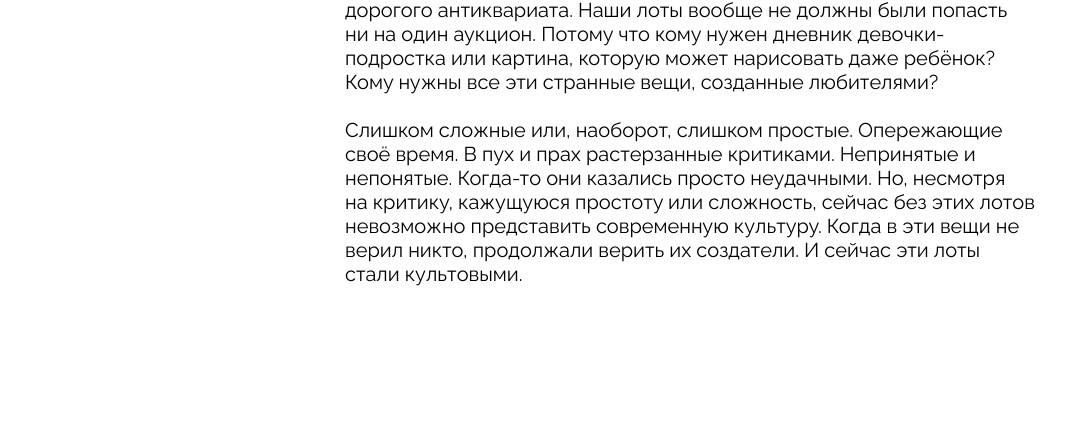
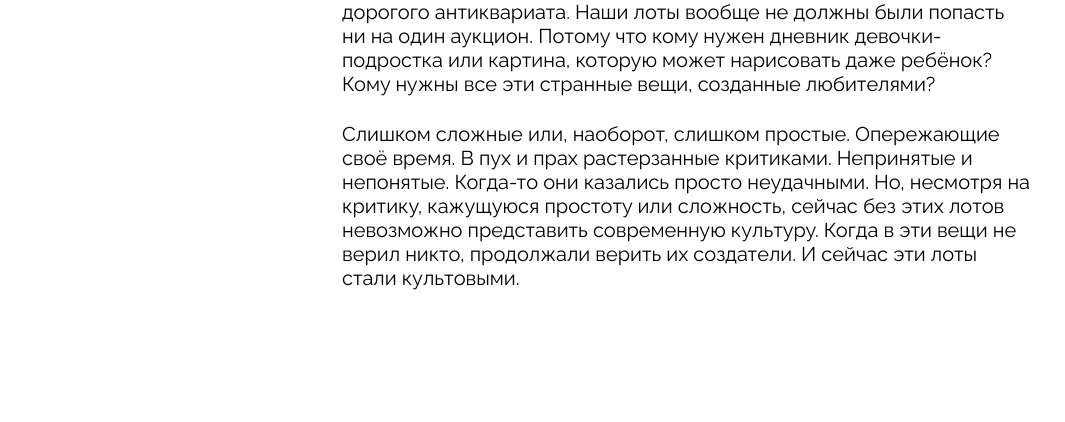
Before and after one commit to fast1k67-ops/ono-tebe-nado-fd, a plain HTML site: page index.html in a window 1280 px wide. Shown: the part 2380-2802 px from the top of the page, without its empty margins (129-1194 px from the left). Drawn offline with Linux system fonts and the light colour scheme.

Commit message:
работа над ошибками

```diff
--- a/index.html
+++ b/index.html
@@ -127,25 +127,19 @@
         <div class="about-text">
           <h2 class="about-title">Об аукционе</h2>
           <p class="about-text-info">
-            Здесь вы не встретите очередное пафосное собрание невероятно <br />
-            дорогого антиквариата. Наши лоты вообще не должны были попасть
-            <br />
-            ни на один аукцион. Потому что кому нужен дневник девочки- <br />
-            подростка или картина, которую может нарисовать даже ребёнок? <br />
-            Кому нужны все эти странные вещи, созданные любителями?
+            Здесь вы не встретите очередное пафосное собрание невероятно
+            дорогого антиквариата. Наши лоты вообще не должны были попасть ни на
+            один аукцион. Потому что кому нужен дневник девочки- подростка или
+            картина, которую может нарисовать даже ребёнок? Кому нужны все эти
+            странные вещи, созданные любителями?
           </p>
           <p class="about-text-info">
-            Слишком сложные или, наоборот, слишком простые. Опережающие <br />
-            своё время. В пух и прах растерзанные критиками. Непринятые и <br />
-            непонятые. Когда-то они казались просто неудачными. Но, несмотря
-            <br />
-            на критику, кажущуюся простоту или сложность, сейчас без этих лотов
-            <br />
-            невозможно представить современную культуру. Когда в эти вещи не
-            <br />
-            верил никто, продолжали верить их создатели. И сейчас эти лоты
-            <br />
-            стали культовыми.
+            Слишком сложные или, наоборот, слишком простые. Опережающие своё
+            время. В пух и прах растерзанные критиками. Непринятые и непонятые.
+            Когда-то они казались просто неудачными. Но, несмотря на критику,
+            кажущуюся простоту или сложность, сейчас без этих лотов невозможно
+            представить современную культуру. Когда в эти вещи не верил никто,
+            продолжали верить их создатели. И сейчас эти лоты стали культовыми.
           </p>
         </div>
       </section>
--- a/styles/style.css
+++ b/styles/style.css
@@ -190,11 +190,11 @@
 }
 
 .more-info {
-  position: relative;
-  top: 33px;
+  display: block;
   font-size: 20px;
   line-height: 100%;
   margin-left: 64px;
+  margin-top: 34px;
 }
 
 .about {
@@ -203,7 +203,7 @@
 }
 
 .about-logo {
-  margin: 190px 0px 0px 71px;
+  margin: 155px 0px 0px 71px;
 }
 
 .logotip-white {
@@ -220,7 +220,8 @@
 }
 
 .about-text {
-  padding: 170px 0px 115px 50px;
+  padding: 135px 0px 115px 47px;
+  width: 735px;
 }
 
 .about-title {
@@ -231,7 +232,7 @@
 }
 
 .about-text-info {
-  padding-bottom: 24px;
+  padding: 4px 0px 22px 0px;
   font-size: 20px;
 }
 
```
